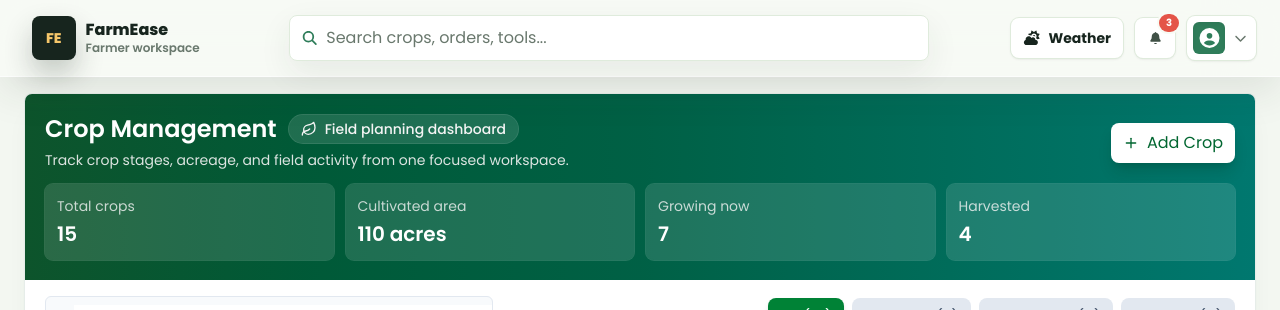
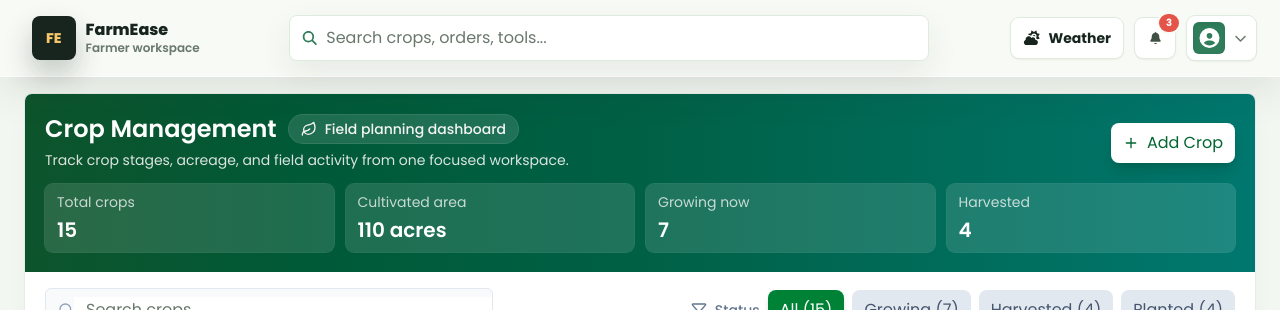
Before and after one commit to JayaramireddyMeeniga/farmease-frontend, a React (Vite) app: page /cropManagement in a window 1280 px wide. Shown: the top 310 px of the page. Built offline with nearby package versions, Linux system fonts and the light colour scheme; no server answers; sample sign-in values are in the browser's storage.

Commit message:
feat: Refactor Layout and CropStats components for improved styling and consistency

```diff
--- a/src/App.jsx
+++ b/src/App.jsx
@@ -87,7 +87,7 @@ const Layout = ({ children }) => {
     <div className="min-h-screen bg-(--fe-bg) text-(--fe-text)">
       <div className="flex min-h-screen min-w-0 flex-col">
         {!hideHeaderFooter && <Header />}
-        <main className={`flex-1 ${hideHeaderFooter || removeFooterGap ? "" : "pb-28 lg:pb-32"}`}>
+        <main className="flex-1">
           {children}
         </main>
         {!hideHeaderFooter && (
--- a/src/pages/Farmer/CropManagement/CropStats.jsx
+++ b/src/pages/Farmer/CropManagement/CropStats.jsx
@@ -1,7 +1,7 @@
 import React from "react";
 
 const CropStatCard = ({ label, value }) => (
-  <div className="rounded-lg bg-white/12 p-3 ring-1 ring-white/15">
+  <div className="rounded-lg bg-white/12 px-3 py-2 ring-1 ring-white/15">
     <p className="text-sm text-green-50/80">{label}</p>
     <p className="mt-1 text-xl font-semibold">{value}</p>
   </div>
```
